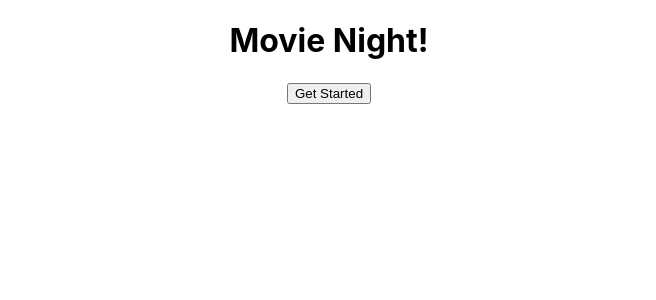
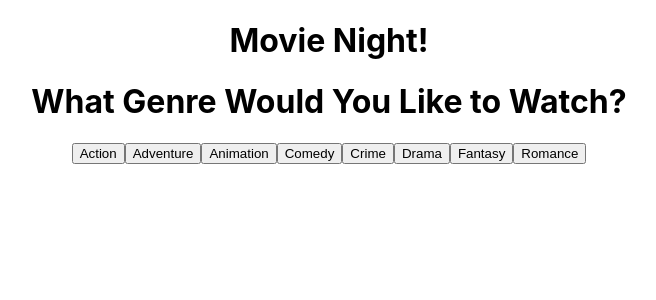
Before and after one commit to hughesblues94/movie-night, a React (Create React App) app: page / in a window 1280 px wide. Shown: the top 300 px of the page, without its empty margins (311-967 px from the left). Built offline with nearby package versions, Linux system fonts and the light colour scheme.

Commit message:
removed obsolete genrelist component and created a question component that accepts props from the userQuestions json. Also configured the button proceed to next question once it is clicked

```diff
--- a/src/App.js
+++ b/src/App.js
@@ -1,18 +1,22 @@
 import { useState } from 'react';
 import './App.css';
-import GenreList from './Components/GenreList';
+import Question from './Components/Question'
+import userQuestions from './userQuestions.json'
+import getGenreList from './requests/getGenreList';
 
 function App() {
 
-  const [start, setStart] = useState(false)
 
+  const [show, setShow] = useState(true)
+  const [questionTwo, setQuestionTwo] = useState(false)
 
   return (
     <div className="App">
       <h1>Movie Night!</h1>
 
-      <button onClick={() => setStart(true)}>Get Started</button>
-      {start && <GenreList />}
+      {show && <Question question={userQuestions[0].question} responses={userQuestions[0].responses} action={getGenreList} setShow={setShow} setQuestionTwo={setQuestionTwo} />}
+      {questionTwo && <Question question={userQuestions[1].question} responses={userQuestions[1].responses} action={getGenreList} setShow={setQuestionTwo} />}
+
 
     </div>
   );
--- a/src/Components/GenreList.js
+++ /dev/null
@@ -1,29 +0,0 @@
-import getGenreList from "../requests/getGenreList"
-import userQuestions from '../userQuestions.json'
-
-const genreList = () => {
-
-
-
-
-    const categories = ["Action", "Adventure", "Animation", "Comedy", "Crime", "Drama", "Fantasy", "Romance"]
-
-    const handleGetMovies = (cat) => {
-        getGenreList(cat)
-    }
-
-    console.log(userQuestions)
-
-    return (
-        <div>
-            <h2>What genre would you like to watch?</h2>
-            <div>
-                {userQuestions[0].responses.map(cat => {
-                    return <button className="button" onClick={() => handleGetMovies(cat)}>{cat}</button>
-                })}
-            </div>
-        </div>
-    );
-}
-
-export default genreList;
--- /dev/null
+++ b/src/Components/Question.js
@@ -0,0 +1,18 @@
+const Question = ({ question, responses, action, setShow, setQuestionTwo }) => {
+    return (
+        <div>
+            <h1>{question}</h1>
+            <div>
+                {responses.map(cat => {
+                    return <button className="button" onClick={() => {
+                        action(cat)
+                        setShow(false)
+                        setQuestionTwo(true)
+                    }}>{cat}</button>
+                })}
+            </div>
+        </div>
+    );
+}
+
+export default Question;
```
